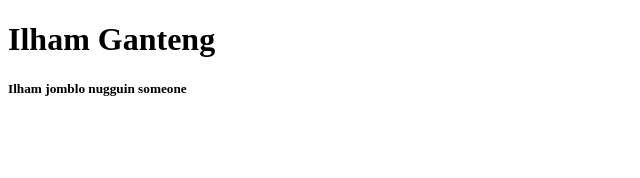
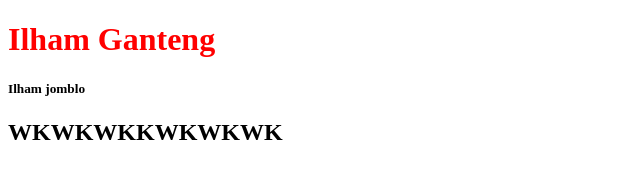
Before and after one commit to Mohamad-Ilham-Ramadhan/latihan-colab, a plain HTML site: page index.html in a window 1280 px wide. Shown: the whole page, without its empty margins (0-640 px from the left). Drawn offline with Linux system fonts and the light colour scheme.

Commit message:
modif index html css

```diff
--- a/index.html
+++ b/index.html
@@ -4,11 +4,14 @@
   <meta charset="UTF-8">
   <meta http-equiv="X-UA-Compatible" content="IE=edge">
   <meta name="viewport" content="width=device-width, initial-scale=1.0">
+  <link rel="stylesheet" href="style.css">
   <title>Belajar kolaborasi dengan Git dan Github</title>
 </head>
 <body>
   <h1>Ilham Ganteng</h1>
 
-  <h5>Ilham jomblo nugguin someone</h5>
+  <h5>Ilham jomblo</h5>
+
+  <h2>WKWKWKKWKWKWK</h2>
 </body>
 </html>
--- /dev/null
+++ b/style.css
@@ -0,0 +1,3 @@
+h1 {
+    color: red;
+}
```
